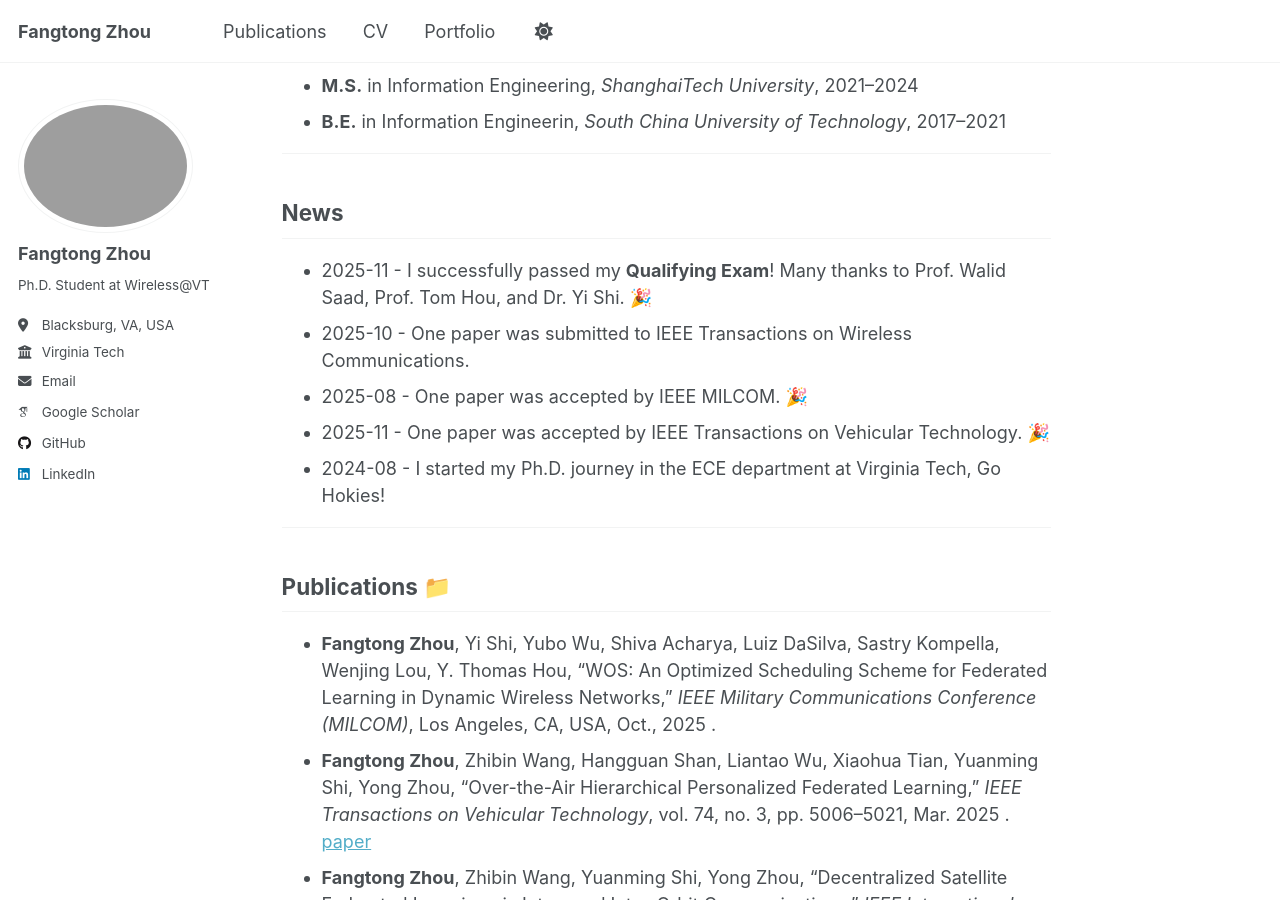
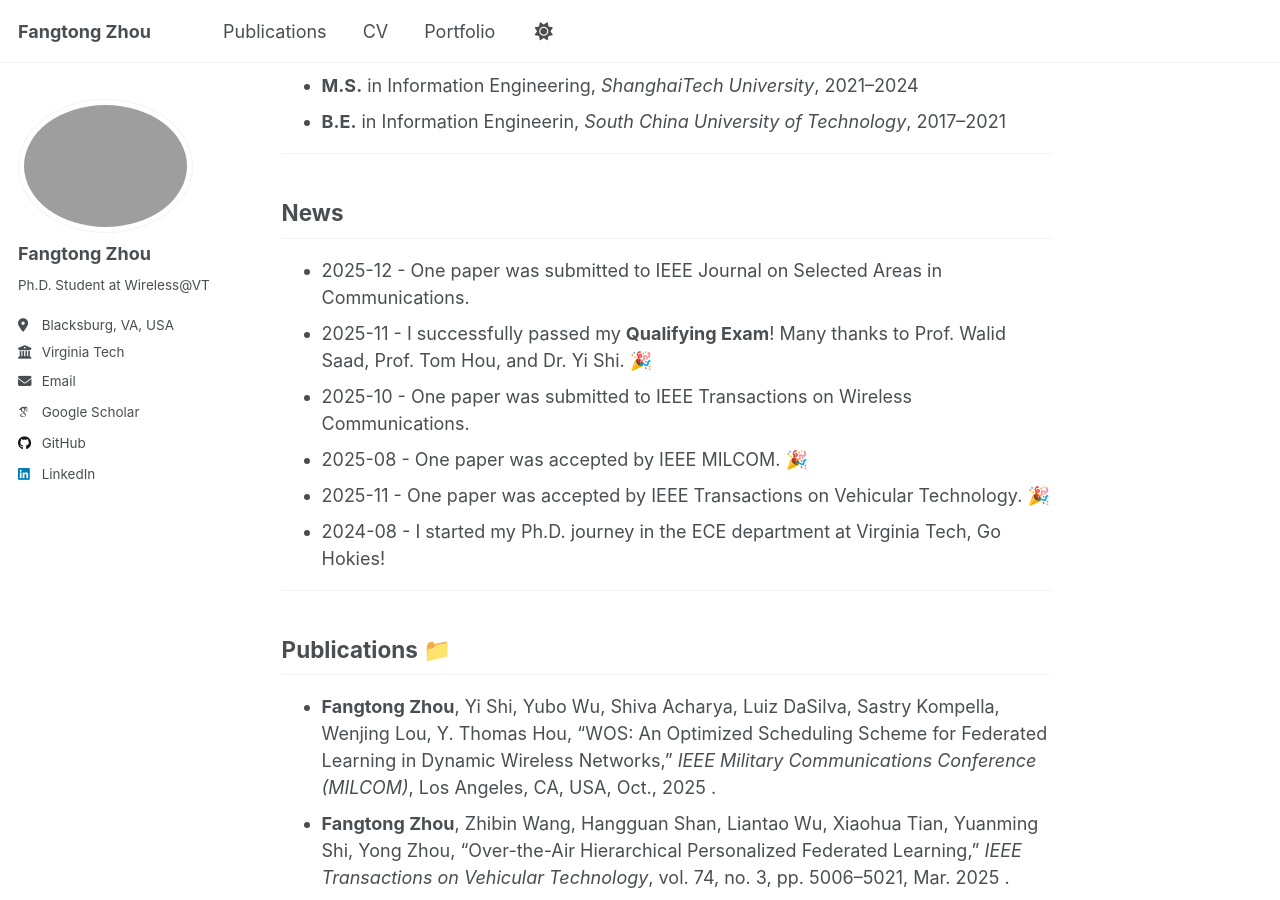
Before and after one commit to frontop137/frontop137.github.io, a Jekyll site: the page built from index.md, in a window 1280 px wide and 900 px high, scrolled down 516 px. Built offline with Jekyll 4.4.1, drawn with Linux system fonts in a browser that asks for light colours; emoji names are drawn with the system emoji font; some web fonts are replaced; a script that is not in the unit is left out; our own code applies the rules of GitHub Pages for plain Markdown files.

Commit message:
Add news entry for paper submission to IEEE Journal

```diff
--- a/index.md
+++ b/index.md
@@ -21,6 +21,7 @@
 ---
 
 ## News {#news}
+- 2025-12 - One paper was submitted to IEEE Journal on Selected Areas in Communications.
 - 2025-11 - I successfully passed my **Qualifying Exam**! Many thanks to Prof. Walid Saad, Prof. Tom Hou, and Dr. Yi Shi. :tada:
 - 2025-10 - One paper was submitted to IEEE Transactions on Wireless Communications.
 - 2025-08 - One paper was accepted by IEEE MILCOM. :tada:
```
